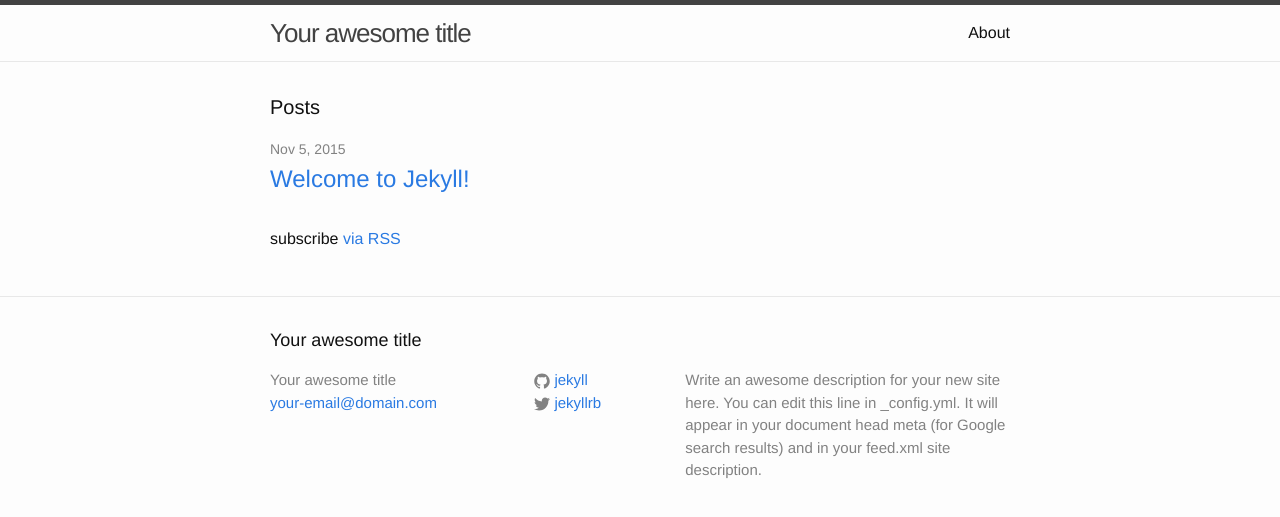
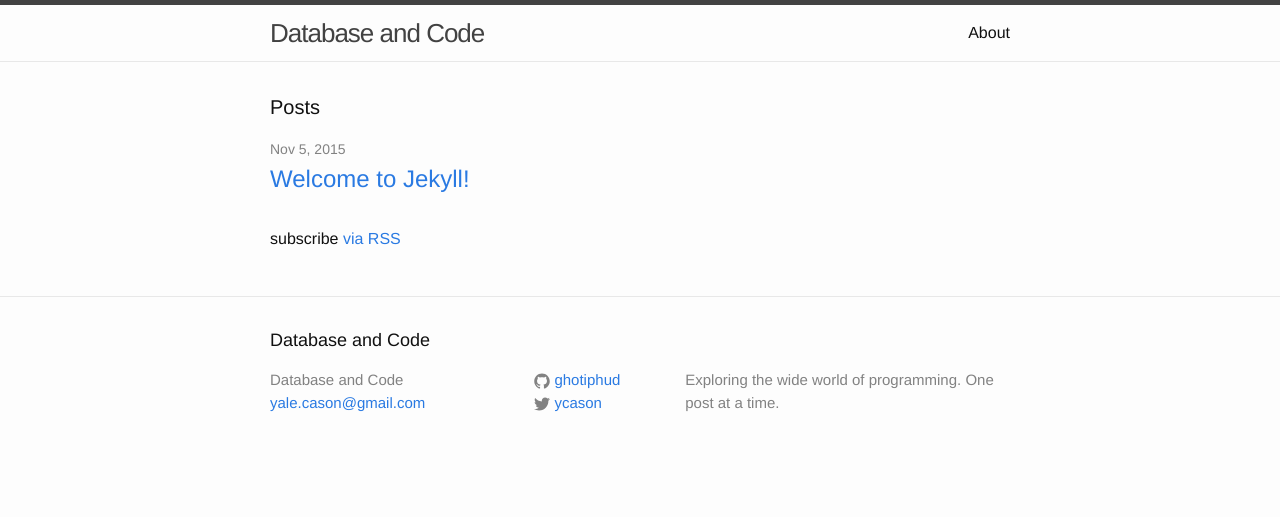
Before and after one commit to ghotiphud/ghotiphud.github.io, a Jekyll site: the page built from index.html, in a window 1280 px wide. Shown: the top 517 px of the page. Built offline with Jekyll 4.4.1, drawn with Linux system fonts in a browser that asks for light colours.

Commit message:
update _config.yml

```diff
--- a/_config.yml
+++ b/_config.yml
@@ -6,16 +6,14 @@
 # 'jekyll serve'. If you change this file, please restart the server process.
 
 # Site settings
-title: Your awesome title
-email: your-email@domain.com
+title: Database and Code
+email: yale.cason@gmail.com
 description: > # this means to ignore newlines until "baseurl:"
-  Write an awesome description for your new site here. You can edit this
-  line in _config.yml. It will appear in your document head meta (for
-  Google search results) and in your feed.xml site description.
+  Exploring the wide world of programming. One post at a time.
 baseurl: "" # the subpath of your site, e.g. /blog
-url: "http://yourdomain.com" # the base hostname & protocol for your site
-twitter_username: jekyllrb
-github_username:  jekyll
+url: "http://ghotiphud.github.io/" # the base hostname & protocol for your site
+twitter_username: ycason
+github_username:  ghotiphud
 
 # Build settings
 markdown: kramdown
```
